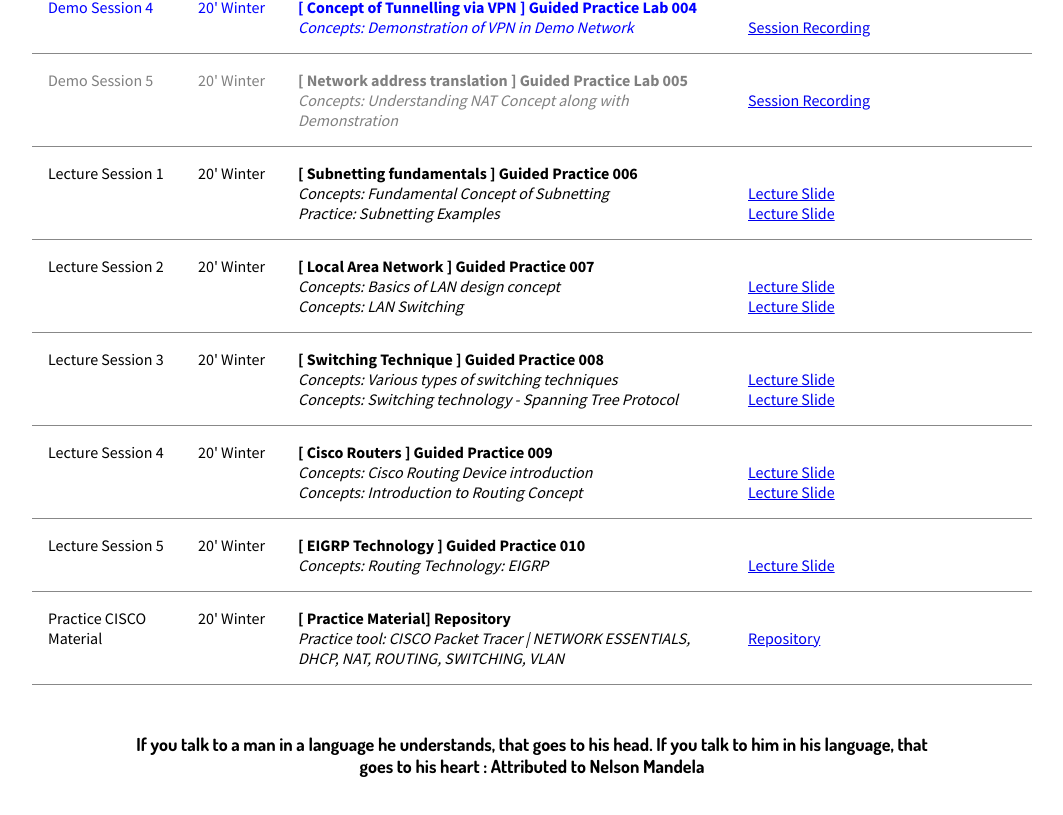
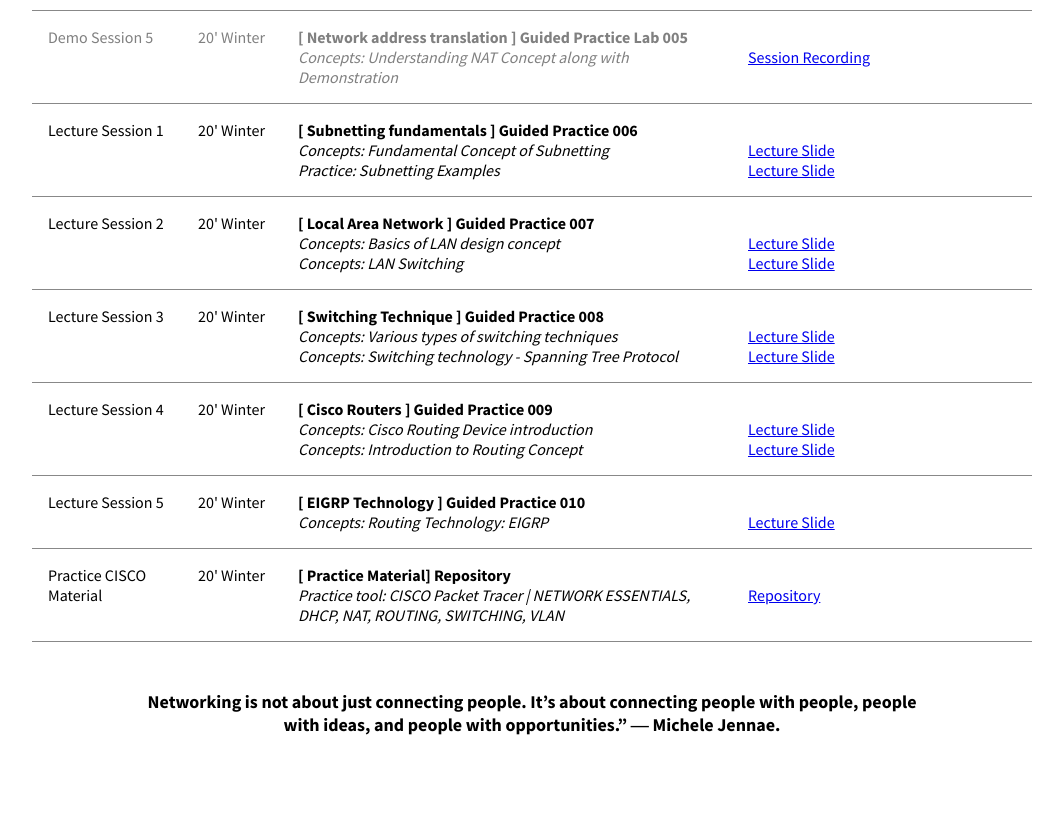
Before and after one commit to Programming-in-Team/Learning, a plain HTML site: page index_ENE.html in a window 1280 px wide. Shown: the part 1117-1932 px from the top of the page, without its empty margins (108-1171 px from the left). Drawn offline with Linux system fonts and the light colour scheme.

Commit message:
Update index_ENE.html

```diff
--- a/index_ENE.html
+++ b/index_ENE.html
@@ -12,7 +12,7 @@
         <h1>Enterprise Network Engineering </h1>
         <img src = "images/icon2.png" style = "float:center;height:150px; transform:translateY(0.1em)" />
         <h2>Tool: Cisco Packet Tracer</h2>
-        <h3>“ Networking is not about just connecting people. It’s about connecting people with people, people with ideas, and people with opportunities.” ― Michele Jennae.</h3>
+
         <h4>Winter 2020</h4>
       </div>
       <div class="links">
@@ -217,7 +217,7 @@
     <section>
       <div>
         <div class="office-hours">
-          <h3 class="subheader">If you talk to a man in a language he understands, that goes to his head. If you talk to him in his language, that goes to his heart : Attributed to Nelson Mandela</h3>
+          <h4 class="subheader">Networking is not about just connecting people. It’s about connecting people with people, people with ideas, and people with opportunities.” ― Michele Jennae.</h4>
 
         </div>
       </div>
```
